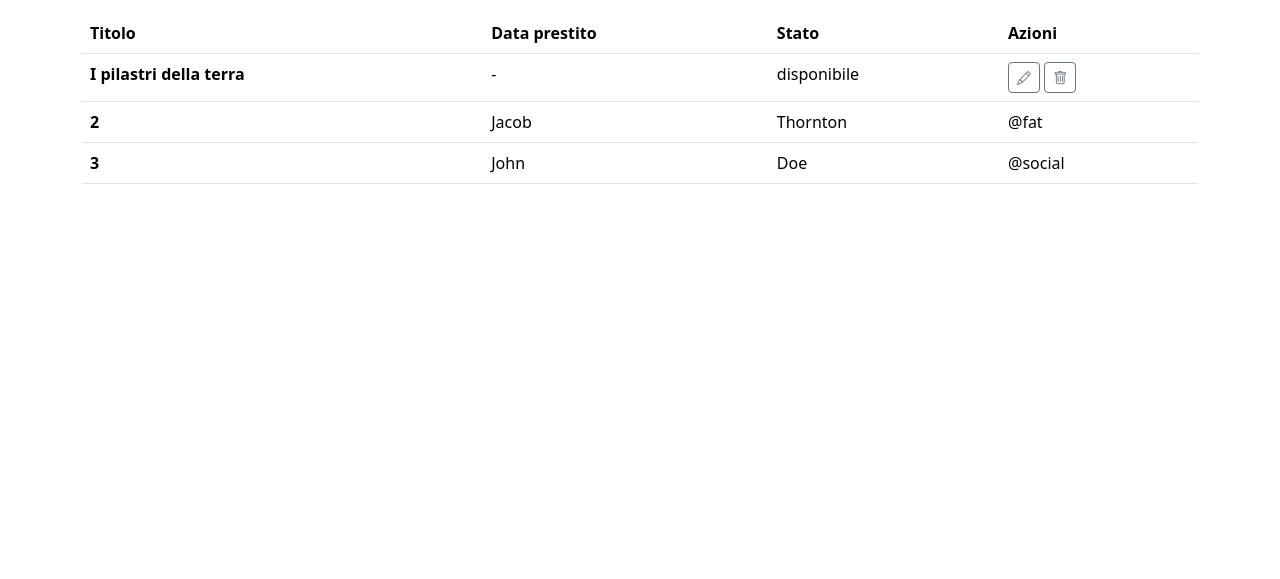
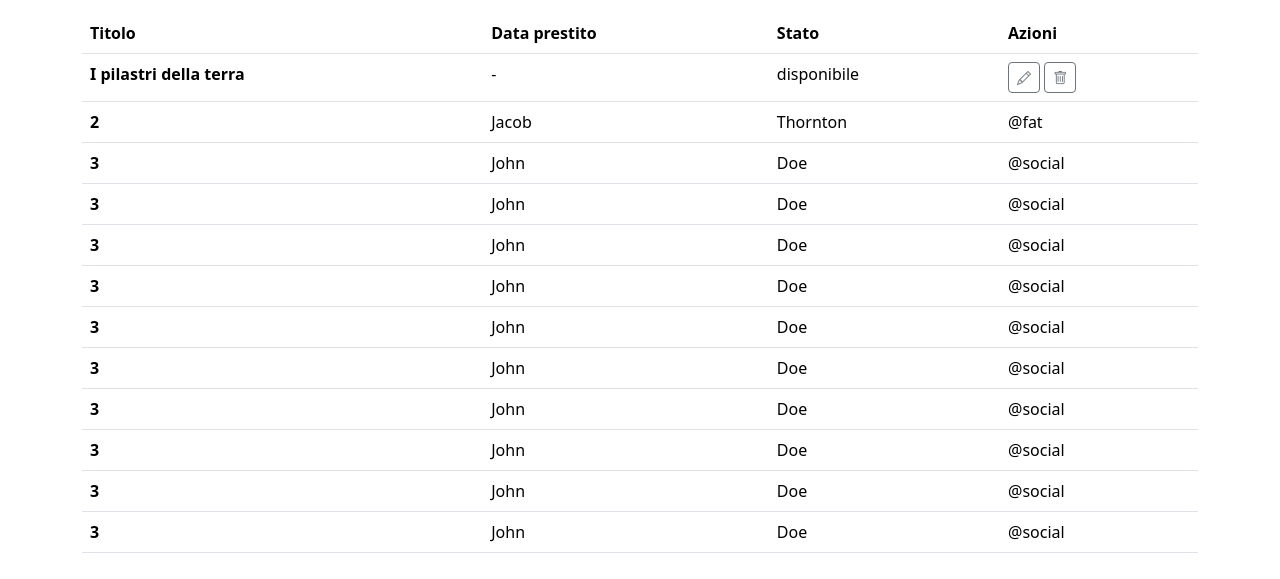
Before and after one commit to Emmanuele-Iannucci/html-css-bootstrap-dashboard, a plain HTML site: page index.html in a window 1280 px wide. Shown: the part 107-686 px from the top of the page. Drawn offline with nearby package versions, Linux system fonts and the light colour scheme.

Commit message:
add_12_table_rows

```diff
--- a/index.html
+++ b/index.html
@@ -88,6 +88,60 @@
           <td>Doe</td>
           <td>@social</td>
         </tr>
+          <tr>
+          <th scope="row">3</th>
+          <td>John</td>
+          <td>Doe</td>
+          <td>@social</td>
+        </tr>
+          <tr>
+          <th scope="row">3</th>
+          <td>John</td>
+          <td>Doe</td>
+          <td>@social</td>
+        </tr>
+          <tr>
+          <th scope="row">3</th>
+          <td>John</td>
+          <td>Doe</td>
+          <td>@social</td>
+        </tr>
+          <tr>
+          <th scope="row">3</th>
+          <td>John</td>
+          <td>Doe</td>
+          <td>@social</td>
+        </tr>
+          <tr>
+          <th scope="row">3</th>
+          <td>John</td>
+          <td>Doe</td>
+          <td>@social</td>
+        </tr>
+          <tr>
+          <th scope="row">3</th>
+          <td>John</td>
+          <td>Doe</td>
+          <td>@social</td>
+        </tr>
+          <tr>
+          <th scope="row">3</th>
+          <td>John</td>
+          <td>Doe</td>
+          <td>@social</td>
+        </tr>
+          <tr>
+          <th scope="row">3</th>
+          <td>John</td>
+          <td>Doe</td>
+          <td>@social</td>
+        </tr>
+          <tr>
+          <th scope="row">3</th>
+          <td>John</td>
+          <td>Doe</td>
+          <td>@social</td>
+        </tr>
       </tbody>
     </table>
     <div class="row col-12 col-lg-4"></div>
```
